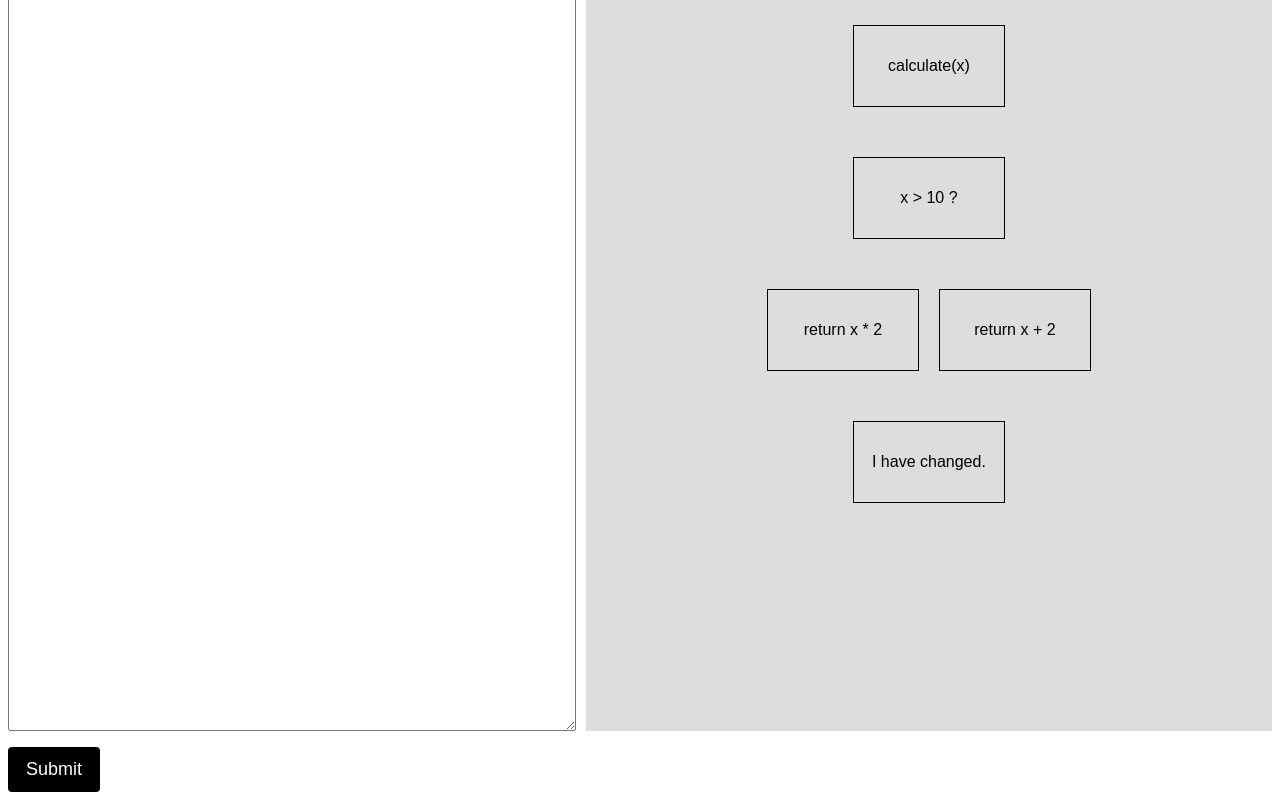
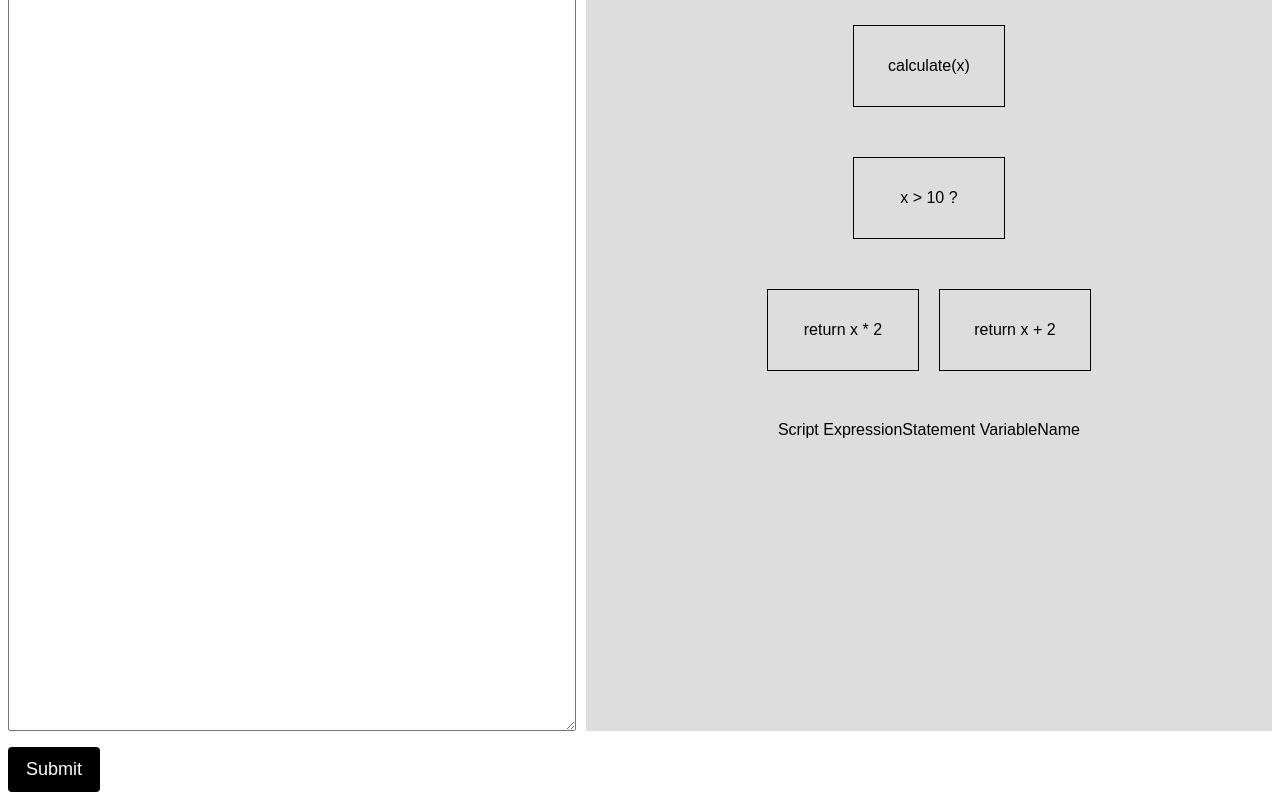
Before and after one commit to ksiwi/flowchart, a website with bundled scripts: page index.html in a window 1280 px wide. Both pictures are taken after typing "Sample" into the empty fields and a click on the button "Submit". Shown: the part 33-833 px from the top of the page. Built offline with nearby package versions, Linux system fonts and the light colour scheme.

Commit message:
Submit now replaces the text within the debug box with the result of the lexer parse.

```diff
--- a/index.html
+++ b/index.html
@@ -10,7 +10,7 @@
 
 <body>
   <div class="text-container">
-    <textarea rows="50" cols="80" placeholder="Enter your code here..."></textarea>
+    <textarea id="userInputA" rows="50" cols="80" placeholder="Enter your code here..."></textarea>
 
     <div class="flowchart">
       <div class="branch">
@@ -26,13 +26,11 @@
         <div class="flowchart-item">return x + 2</div>
       </div>
 
-      <div class = "branch">
-        <div id="textA" class="flowchart-item">I change.</div>
-      </div>
+      <div id="debug-box">DEBUGBOX</div>
     </div>
   </div>
 
-  <button class="submit-btn">Submit</button>
+  <button id="submit-btn" class="submit-btn">Submit</button>
 
 </body>
 
--- a/parser.js
+++ b/parser.js
@@ -1,30 +1,41 @@
 import {parser} from "@lezer/python";
 
-function getUserInput() {
+const button = document.getElementById("submit-btn");
 
-    let userInput = document.getElementById("userInputA")
-    (userInput.value)
+button.addEventListener("click", function() {
 
+    const userInput = document.getElementById("userInputA");
+
+    const code = userInput.value;
+
+    const tree = parser.parse(code);
+
+    const output = printTree(tree.cursor());
+
+    const element = document.getElementById("debug-box");
+
+    element.textContent = output;
+});
+
+// Helper function for debugging.
+function printTree(cursor, indent = 0) {
+    let output = "";
+
+    output += " ".repeat(indent) + cursor.name + "\n";
+
+    if (cursor.firstChild()) {
+
+        do {
+            output += printTree(cursor, indent + 4);
+        } while (cursor.nextSibling());
+
+        cursor.parent();
+    }
+
+    return output;
 }
 
-function printTree(cursor, indent = 0) {
-
-    console.log(" ".repeat(indent) + cursor.name);
-
-    if(cursor.firstChild()) {
-
-        do{
-
-            printTree(cursor, indent + 4);
-
-        } while(cursor.nextSibling());
-
-        cursor.parent();
-
-    }
-
-}
-
+/*
 const code = `
 x = 67
 if(x < 69):
@@ -33,9 +44,8 @@ else:
     print(38)
 `
 ;
+*/
 
-const element = document.getElementById("textA");
-element.textContent = "I have changed."
 
-const tree = parser.parse(code);
-printTree(tree.cursor());
+// element is a test element
+//printTree(tree.cursor());
```
Also changed, not shown: dist/parser.bundle.js.
